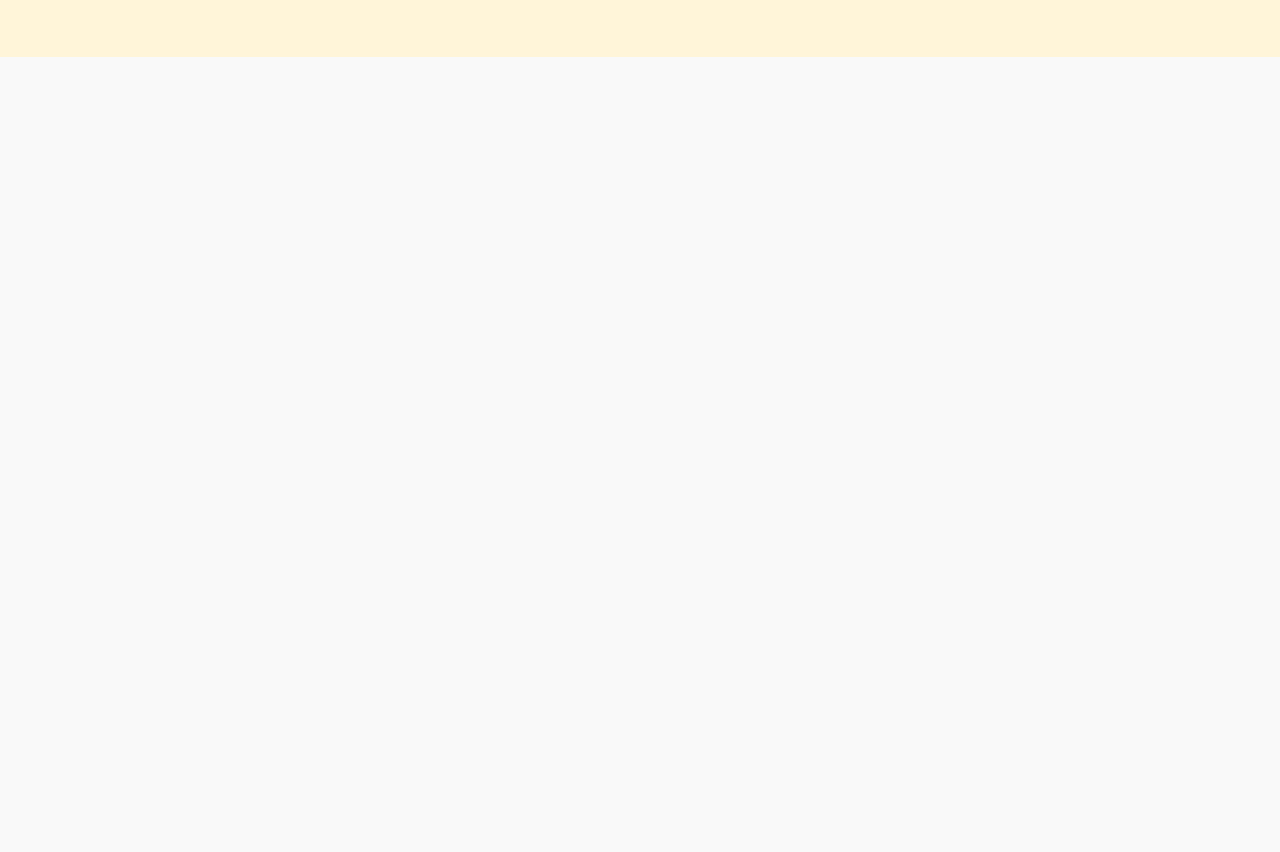
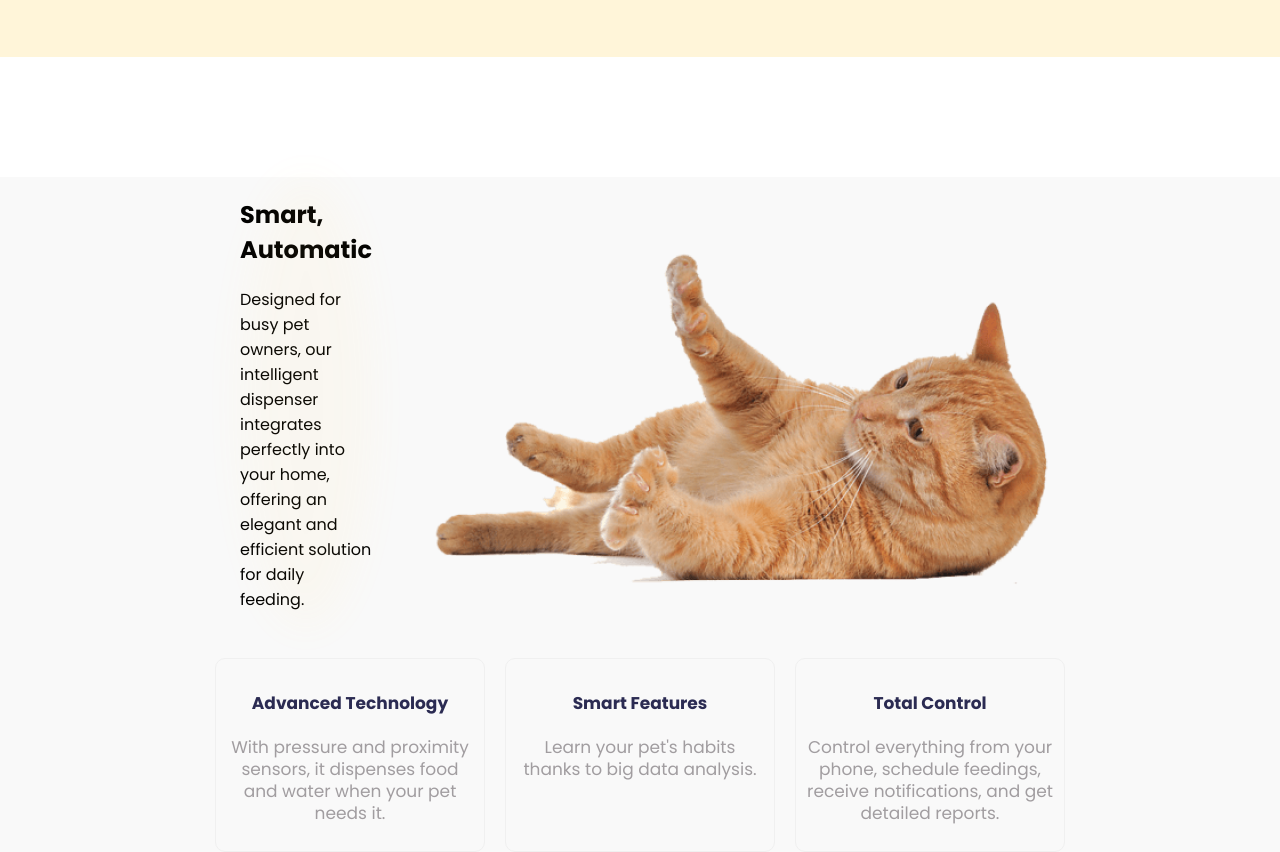
Before and after one commit to League-of-Coders-UPC/Masticat-LandingPage, a plain HTML site: page Masticat.html in a window 1280 px wide. Shown: the part 551-1403 px from the top of the page. Before the commit the page ends 800 px from the top, so only its background shows below. Drawn offline with Linux system fonts and the light colour scheme.

Commit message:
feat: add features section

```diff
--- a/Masticat.html
+++ b/Masticat.html
@@ -46,6 +46,42 @@
     </div>
 </section>
 
+<section id="features"></section>
+    <div class="features-content">
+        <div>
+            <h2 data-en="Smart, Automatic" data-es="Inteligente, automático">Smart, Automatic</h2>
+            <p data-en="Designed for busy pet owners, our intelligent dispenser integrates perfectly into your home, offering an elegant and efficient solution for daily feeding."
+               data-es="Diseñado para dueños de mascotas ocupados, nuestro dispensador inteligente se integra perfectamente en tu hogar, ofreciendo una solución elegante y eficiente para la alimentación diaria.">
+                Designed for busy pet owners, our intelligent dispenser integrates perfectly into your home, offering an elegant and efficient solution for daily feeding.
+            </p>
+        </div>
+        <img src="/images/cat.png" alt="Gato relajado">
+    </div>
+    <div class="feature-cards">
+        <div class="card">
+            <h4 data-en="Advanced Technology" data-es="Tecnología Avanzada">Advanced Technology</h4>
+            <p data-en="With pressure and proximity sensors, it dispenses food and water when your pet needs it."
+               data-es="Con sensores de presión y proximidad, dispensa la comida y agua que tu mascota necesita cuando lo necesita.">
+                With pressure and proximity sensors, it dispenses food and water when your pet needs it.
+            </p>
+        </div>
+        <div class="card">
+            <h4 data-en="Smart Features" data-es="Funcionalidades inteligentes">Smart Features</h4>
+            <p data-en="Learn your pet's habits thanks to big data analysis."
+               data-es="Aprende los hábitos de tu mascota gracias al uso de big data.">
+                Learn your pet's habits thanks to big data analysis.
+            </p>
+        </div>
+        <div class="card">
+            <h4 data-en="Total Control" data-es="Control Total">Total Control</h4>
+            <p data-en="Control everything from your phone, schedule feedings, receive notifications, and get detailed reports."
+               data-es="Controla todo desde tu celular, programa horarios, recibe notificaciones y obtén reportes detallados.">
+                Control everything from your phone, schedule feedings, receive notifications, and get detailed reports.
+            </p>
+        </div>
+    </div>
+</section>
+
 <script src="masticat.js"></script>
 </body>
 </html>
--- a/masticat.css
+++ b/masticat.css
@@ -112,3 +112,90 @@ header select {
     max-width: 400px;
     height: auto;
 }
+
+
+#features {
+    padding: 60px 0px;
+    background-color: #fff;
+}
+.features-content {
+    max-width: 800px;
+    margin: 0 auto;
+    display: flex;
+    align-items: center;
+    gap: 20px;
+}
+#features h2 {
+    font-size: 35px;
+    line-height: 40px;
+    color: #2b2b52;
+}
+
+#features p {
+    font-size: 15px;
+    color: #A19DA0;
+    margin-top: 10px;
+}
+.features-content > div {
+    max-width: 300px;
+    position: relative;
+}
+
+.features-content > div:before {
+    content: "";
+    display: block;
+    width: 100%;
+    height: 100%;
+    background: #FFCF59;
+    filter: blur(20px);
+    position: absolute;
+    border-radius: 100%;
+    z-index: 1;
+    opacity: 0.05;
+}
+.features-content {
+    margin-bottom: 30px;
+}
+
+#features img {
+    max-width: calc(100% - 300px);
+    height: auto;
+    margin-left: 20px; /* Añade espacio entre el texto y la imagen */
+}
+
+.feature-cards {
+    display: flex;
+    justify-content: space-between;
+    gap: 20px;
+}
+
+.feature-cards {
+    max-width: 850px;
+    margin: 0 auto;
+}
+
+.feature-cards .card h4 {
+    font-size: 17px;
+    line-height: 22px;
+    color: #2b2b52;
+    text-align: center;
+}
+
+.feature-cards .card p {
+    font-size: 17px;
+    color: #A19DA0;
+    line-height: 22px;
+    text-align: center;
+}
+
+.feature-cards .card {
+    border: 1px solid #f0f0f0;
+    padding: 10px;
+    border-radius: 10px;
+    width: 30%;
+    transition: all .4s ease;
+}
+.feature-cards .card:hover {
+    background: white;
+    box-shadow: rgba(0, 0, 0, 0.1) 0px 4px 12px;
+}
```
